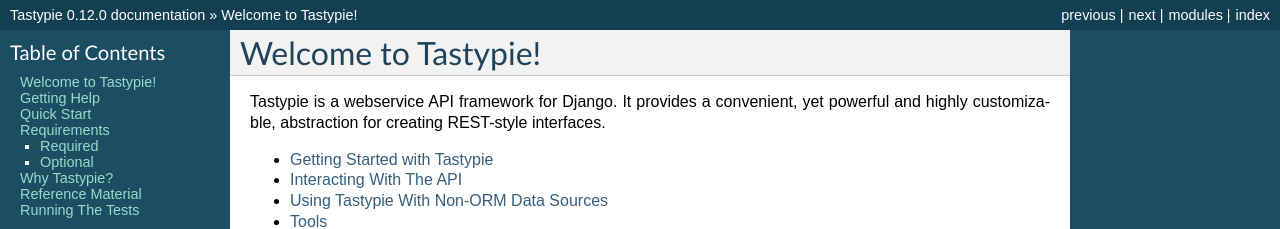
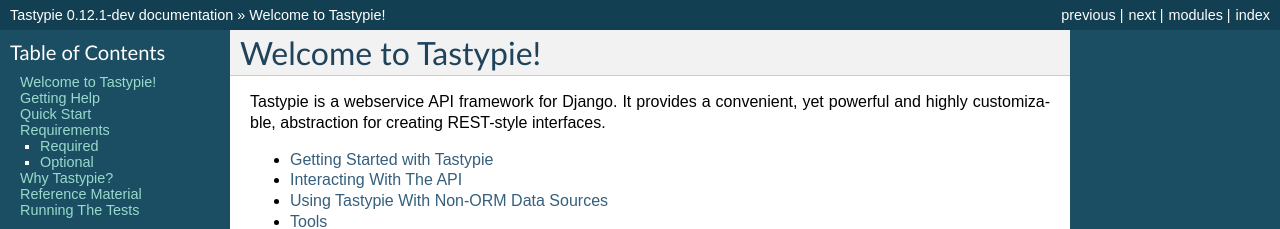
Before and after one commit to django-tastypie/django-tastypie, a Sphinx documentation site: the page built from docs/index.rst, in a window 1280 px wide and 900 px high. Shown: the top 229 px of the window. Built offline with Sphinx 7.4.7, drawn with Linux system fonts in a browser that asks for light colours; pages that are not in the unit, such as notebooks, are missing from menus; some of the changed text lies outside the part shown.

Commit message:
Starting next dev cycle.

```diff
--- a/docs/conf.py
+++ b/docs/conf.py
@@ -45,9 +45,9 @@
 # built documents.
 #
 # The short X.Y version.
-version = '0.12.0'
+version = '0.12.1'
 # The full version, including alpha/beta/rc tags.
-release = '0.12.0'
+release = '0.12.1-dev'
 
 # The language for content autogenerated by Sphinx. Refer to documentation
 # for a list of supported languages.
--- a/setup.py
+++ b/setup.py
@@ -10,7 +10,7 @@
 
 setup(
     name='django-tastypie',
-    version='0.12.0',
+    version='0.12.1-dev',
     description='A flexible & capable API layer for Django.',
     author='Daniel Lindsley',
     author_email='daniel@toastdriven.com',
--- a/tastypie/__init__.py
+++ b/tastypie/__init__.py
@@ -2,4 +2,4 @@
 
 
 __author__ = 'Daniel Lindsley & the Tastypie core team'
-__version__ = (0, 12, 0)
+__version__ = (0, 12, 1, 'dev')
```
